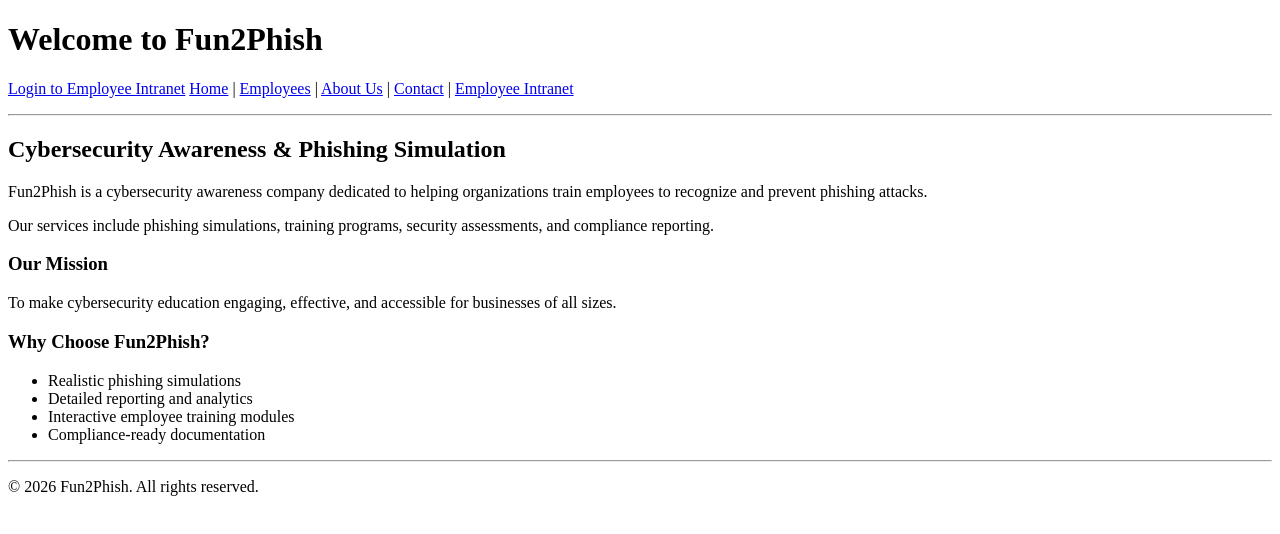
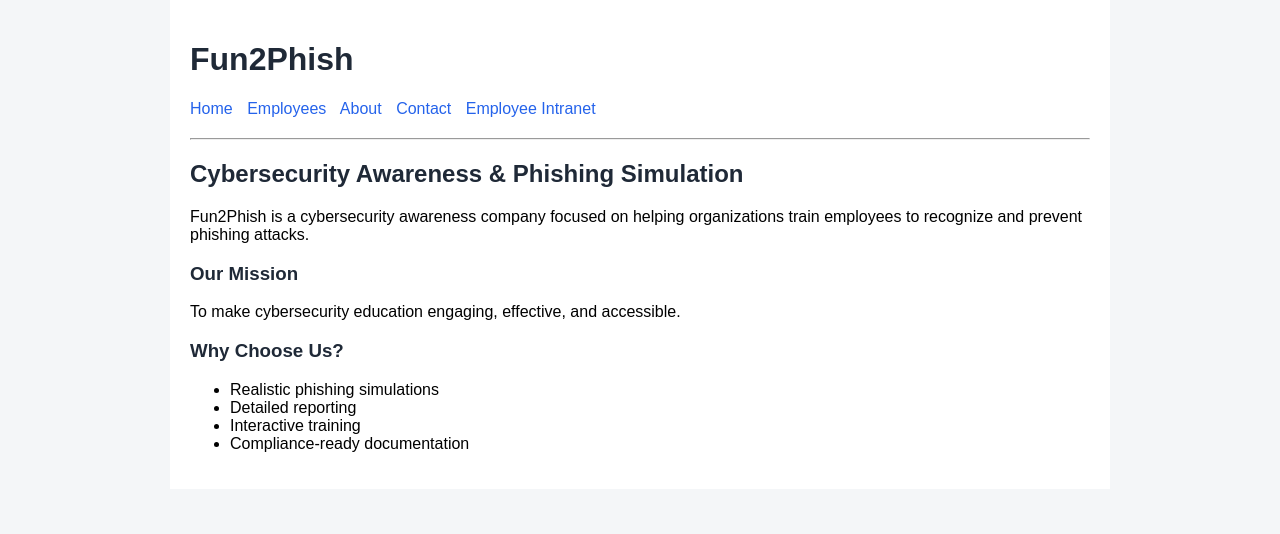
Before and after one commit to matthewcastle-oss/net916-website, a plain HTML site: page src/index.html in a window 1280 px wide. Drawn offline with Linux system fonts and the light colour scheme.

Commit message:
Update index.html

```diff
--- a/src/index.html
+++ b/src/index.html
@@ -1,19 +1,21 @@
 <!DOCTYPE html>
 <html>
 <head>
+  <meta charset="UTF-8">
   <title>Fun2Phish - Home</title>
+  <link rel="stylesheet" href="style.css">
 </head>
 <body>
 
-  <h1>Welcome to Fun2Phish</h1>
+<div class="container">
+
+<h1>Fun2Phish</h1>
 
 <nav>
-    <p>
-  <a href="/.auth/login/aad?post_login_redirect_uri=/intranet/index.html">Login to Employee Intranet</a>
-    <a href="index.html">Home</a> |
-    <a href="employees.html">Employees</a> |
-    <a href="about.html">About Us</a> |
-    <a href="contact.html">Contact</a> |
+  <a href="index.html">Home</a>
+  <a href="employees.html">Employees</a>
+  <a href="about.html">About</a>
+  <a href="contact.html">Contact</a>
   <a href="/intranet/index.html">Employee Intranet</a>
 </nav>
 
@@ -22,31 +24,23 @@
 <h2>Cybersecurity Awareness & Phishing Simulation</h2>
 
 <p>
-    Fun2Phish is a cybersecurity awareness company dedicated to helping organizations
-    train employees to recognize and prevent phishing attacks.
-  </p>
-
-  <p>
-    Our services include phishing simulations, training programs, security assessments,
-    and compliance reporting.
+Fun2Phish is a cybersecurity awareness company focused on helping organizations train employees to recognize and prevent phishing attacks.
 </p>
 
 <h3>Our Mission</h3>
 <p>
-    To make cybersecurity education engaging, effective, and accessible for businesses of all sizes.
+To make cybersecurity education engaging, effective, and accessible.
 </p>
 
-  <h3>Why Choose Fun2Phish?</h3>
+<h3>Why Choose Us?</h3>
 <ul>
   <li>Realistic phishing simulations</li>
-    <li>Detailed reporting and analytics</li>
-    <li>Interactive employee training modules</li>
+  <li>Detailed reporting</li>
+  <li>Interactive training</li>
   <li>Compliance-ready documentation</li>
 </ul>
 
-  <hr>
-
-  <p>© 2026 Fun2Phish. All rights reserved.</p>
+</div>
 
 </body>
 </html>
```
Lines whose indentation alone changed are shown as unchanged.
